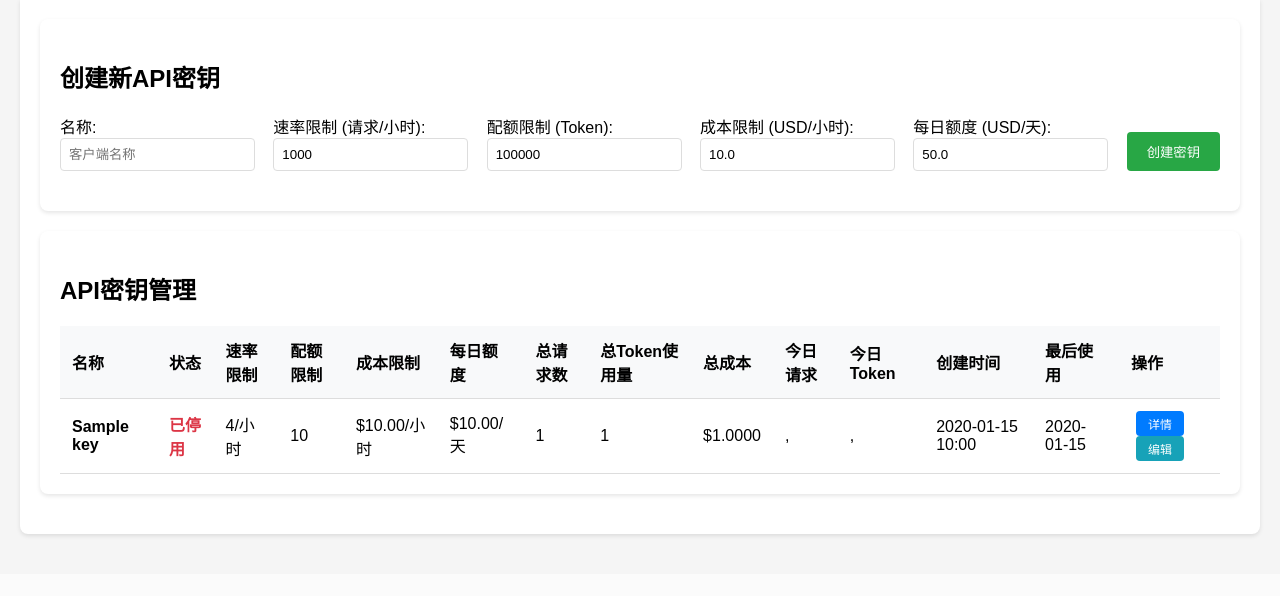
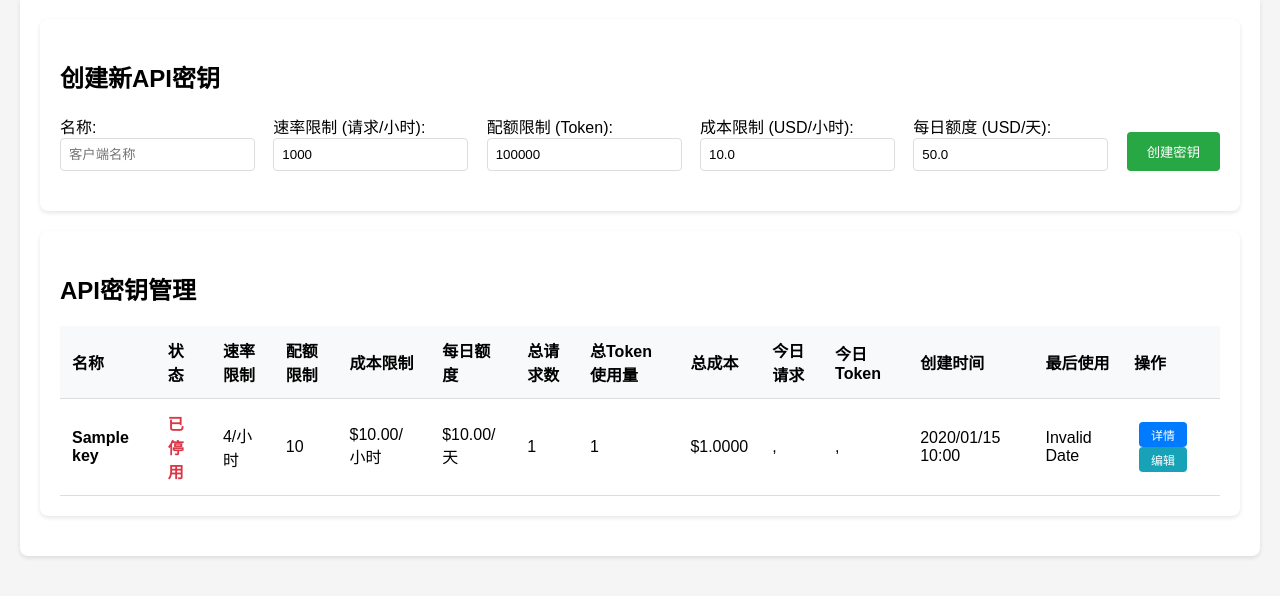
Before and after one commit to tusik/ClaudeMany, a FastAPI app: template templates/dashboard.html in a window 1280 px wide. Shown: the part 317-913 px from the top of the page. Before the commit the page ends 854 px from the top, so only its background shows below. Run offline with FastAPI, Linux system fonts and the light colour scheme; the template is opened without the code that fills it: most values are stand-ins (such as "Sample title", 1, 10 or a date in 2020); parts of the project's set-up code (start-up, migrations or seed data) failed here and were passed over.

Commit message:
🌐 feat(dashboard): 添加UTC时间到本地时间的自动转换功能

```diff
--- a/templates/dashboard.html
+++ b/templates/dashboard.html
@@ -174,10 +174,10 @@
                         <td>${{ "{:.4f}".format(stats.total_cost) }}</td>
                         <td>{{ "{:,}".format(stats.requests_today) }}</td>
                         <td>{{ "{:,}".format(stats.tokens_today) }}</td>
-                        <td>{{ key.created_at.strftime('%Y-%m-%d %H:%M') }}</td>
+                        <td><span class="utc-time" data-utc="{{ key.created_at.isoformat() }}">{{ key.created_at.strftime('%Y-%m-%d %H:%M') }}</span></td>
                         <td>
                             {% if key.last_used %}
-                                {{ key.last_used.strftime('%Y-%m-%d %H:%M') }}
+                                <span class="utc-time" data-utc="{{ key.last_used.isoformat() }}">{{ key.last_used.strftime('%Y-%m-%d %H:%M') }}</span>
                             {% else %}
                                 <span style="color: #888;">未使用</span>
                             {% endif %}
@@ -221,7 +221,7 @@
             <div style="background: #d4edda; padding: 15px; border-radius: 8px; margin-bottom: 20px; border-left: 4px solid #28a745;">
                 <strong>{{ active_config.name }}</strong><br>
                 <small>Base URL: {{ active_config.base_url }}</small><br>
-                <small>创建时间: {{ active_config.created_at.strftime('%Y-%m-%d %H:%M') }}</small>
+                <small>创建时间: <span class="utc-time" data-utc="{{ active_config.created_at.isoformat() }}">{{ active_config.created_at.strftime('%Y-%m-%d %H:%M') }}</span></small>
             </div>
             {% else %}
             <div style="background: #f8d7da; padding: 15px; border-radius: 8px; margin-bottom: 20px; border-left: 4px solid #dc3545;">
@@ -283,7 +283,7 @@
                                 <span style="color: #6c757d;">○ 未激活</span>
                             {% endif %}
                         </td>
-                        <td>{{ config.created_at.strftime('%Y-%m-%d %H:%M') }}</td>
+                        <td><span class="utc-time" data-utc="{{ config.created_at.isoformat() }}">{{ config.created_at.strftime('%Y-%m-%d %H:%M') }}</span></td>
                         <td>
                             {% if not config.is_active %}
                                 <form method="post" action="/web/activate-backend/{{ config.id }}" style="display: inline;">
@@ -781,6 +781,33 @@
                 closeKeyModal();
             }
         });
+
+        // 转换UTC时间为本地时间
+        function convertUTCTimes() {
+            document.querySelectorAll('.utc-time').forEach(element => {
+                const utcTime = element.getAttribute('data-utc');
+                if (utcTime) {
+                    try {
+                        const date = new Date(utcTime);
+                        const localTime = date.toLocaleString('zh-CN', {
+                            year: 'numeric',
+                            month: '2-digit',
+                            day: '2-digit',
+                            hour: '2-digit',
+                            minute: '2-digit',
+                            hour12: false
+                        });
+                        element.textContent = localTime;
+                        element.setAttribute('title', `UTC: ${utcTime}`);
+                    } catch (error) {
+                        console.error('时间转换失败:', error);
+                    }
+                }
+            });
+        }
+
+        // 页面加载完成后转换时间
+        document.addEventListener('DOMContentLoaded', convertUTCTimes);
     </script>
 </body>
 </html>
```
